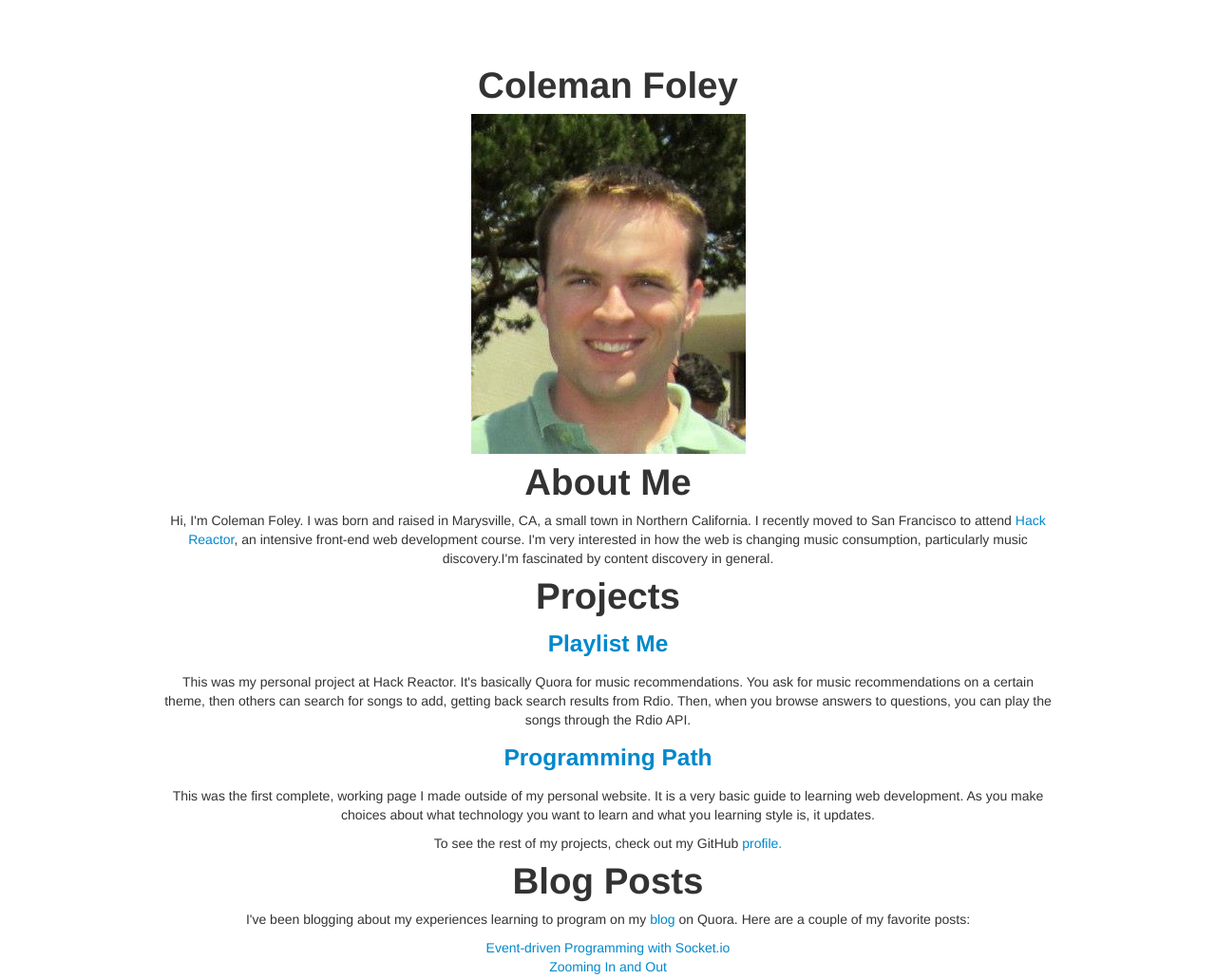
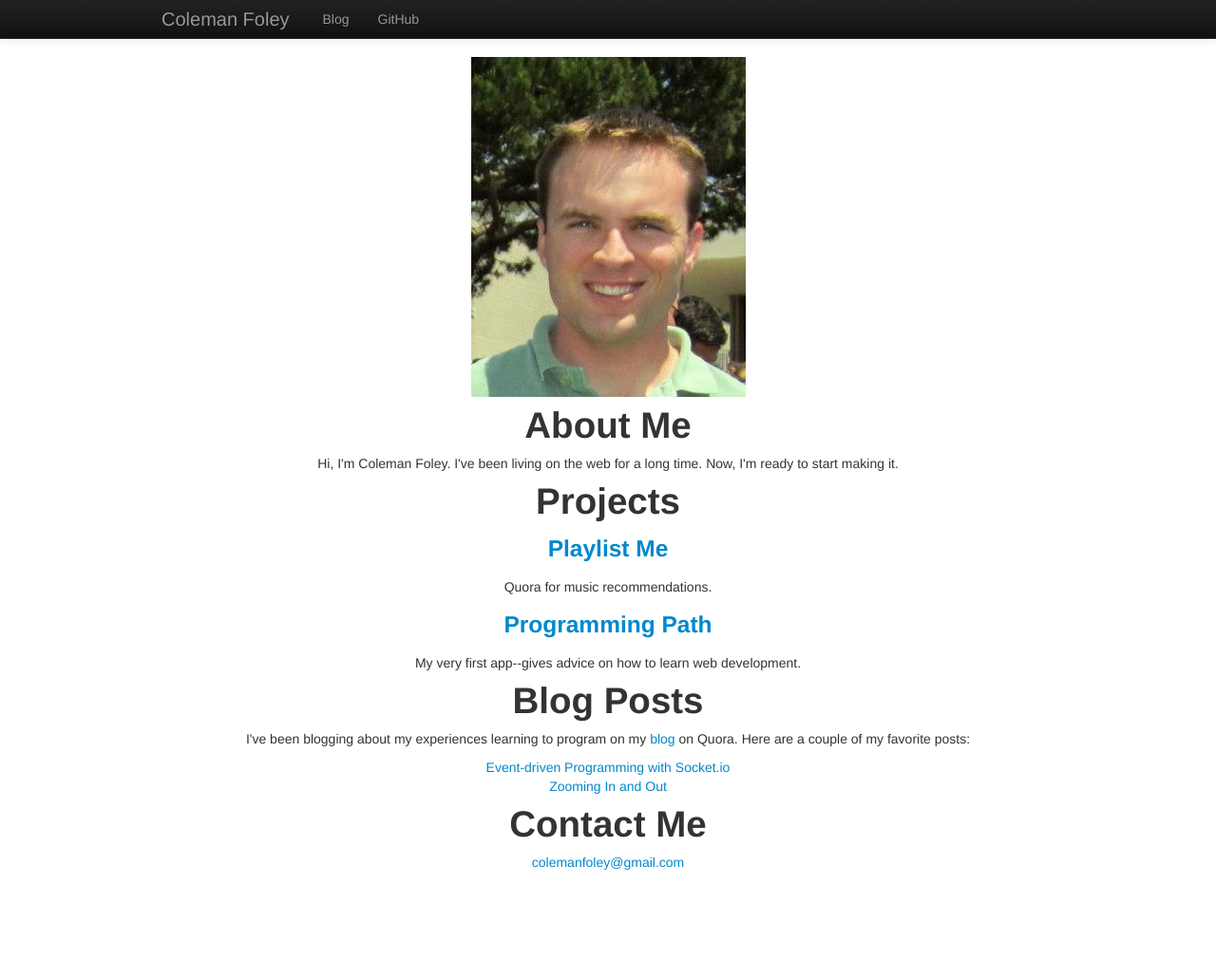
Before and after one commit to colemanfoley/personal-website, a plain HTML site: page index.html in a window 1280 px wide. Shown: the top 1031 px of the page at 95% size. After the commit the page ends 978 px from the top, so only its background shows below. Drawn offline with nearby package versions, Linux system fonts and the light colour scheme; a script that the page names is missing.

Commit message:
Put nav bar back in, now with links to external websites. Shortened copy in intro and projects.

```diff
--- a/index.html
+++ b/index.html
@@ -16,13 +16,30 @@
   <div class="container">
     <body>
 
+    <div class="navbar navbar-inverse navbar-fixed-top">
+      <div class="navbar-inner">
+        <div class="container">
+          <button type="button" class="btn btn-navbar" data-toggle="collapse" data-target=".nav-collapse">
+            <span class="icon-bar"></span>
+            <span class="icon-bar"></span>
+            <span class="icon-bar"></span>
+          </button>
+          <a class="brand" href="#">Coleman Foley</a>
+          <div class="nav-collapse collapse">
+            <ul class="nav">
+              <li><a href="http://learningtocode.quora.com/">Blog</a></li>
+              <li><a href="https://github.com/ColemanFoley">GitHub</a></li>
+            </ul>
+          </div><!--/.nav-collapse -->
+        </div>
+      </div>
+    </div>
+
       <article>
-      <h1>Coleman Foley</h1>
       <img text-align="center" src="cropped-profile.jpg">
         <p>
           <h1 class="text-center">About Me</h1>
-          Hi, I'm Coleman Foley. I was born and raised in Marysville, CA, a small town in Northern California. I recently moved to San Francisco to attend <a href="http://hackreactor.com/">Hack Reactor</a>, an intensive front-end web development course.
-          I'm very interested in how the web is changing music consumption, particularly music discovery.I'm fascinated by content discovery in general.
+          Hi, I'm Coleman Foley. I've been living on the web for a long time. Now, I'm ready to start making it.
         </p>
       </article>
 
@@ -30,14 +47,13 @@
           <h1>Projects</h1>
           <h3 class="text-center"><a href="http://playlist-me.meteor.com">Playlist Me</a></h3>
           <p>
-            This was my personal project at Hack Reactor. It's basically Quora for music recommendations. You ask for music recommendations on a certain theme, then others can search for songs to add, getting back search results from Rdio. Then, when you browse answers to questions, you can play the songs through the Rdio API.
+            Quora for music recommendations.
           </p>
 
           <h3><a href="Apps\ProgrammingPath\index.html">Programming Path</a></h3>
           <p>
-            This was the first complete, working page I made outside of my personal website. It is a very basic guide to learning web development. As you make choices about what technology you want to learn and what you learning style is, it updates.
+            My very first app--gives advice on how to learn web development.
           </p>
-          To see the rest of my projects, check out my GitHub <a href="https://github.com/ColemanFoley">profile.</a>
         </article>
 
         <article>
--- a/style.css
+++ /dev/null
@@ -1,17 +0,0 @@
-body {
-  text-align:center; margin:0; padding:0;
-}
-
-#topBar{
-  width:100%; text-align:center; background:#ccc; height:25px;
-}
-
-ul {
-  text-align: center; list-style-type: none;
-}
-
-section {
-  margin-left: auto;
-  margin-right: auto;
-  width: 600px;
-}
```
